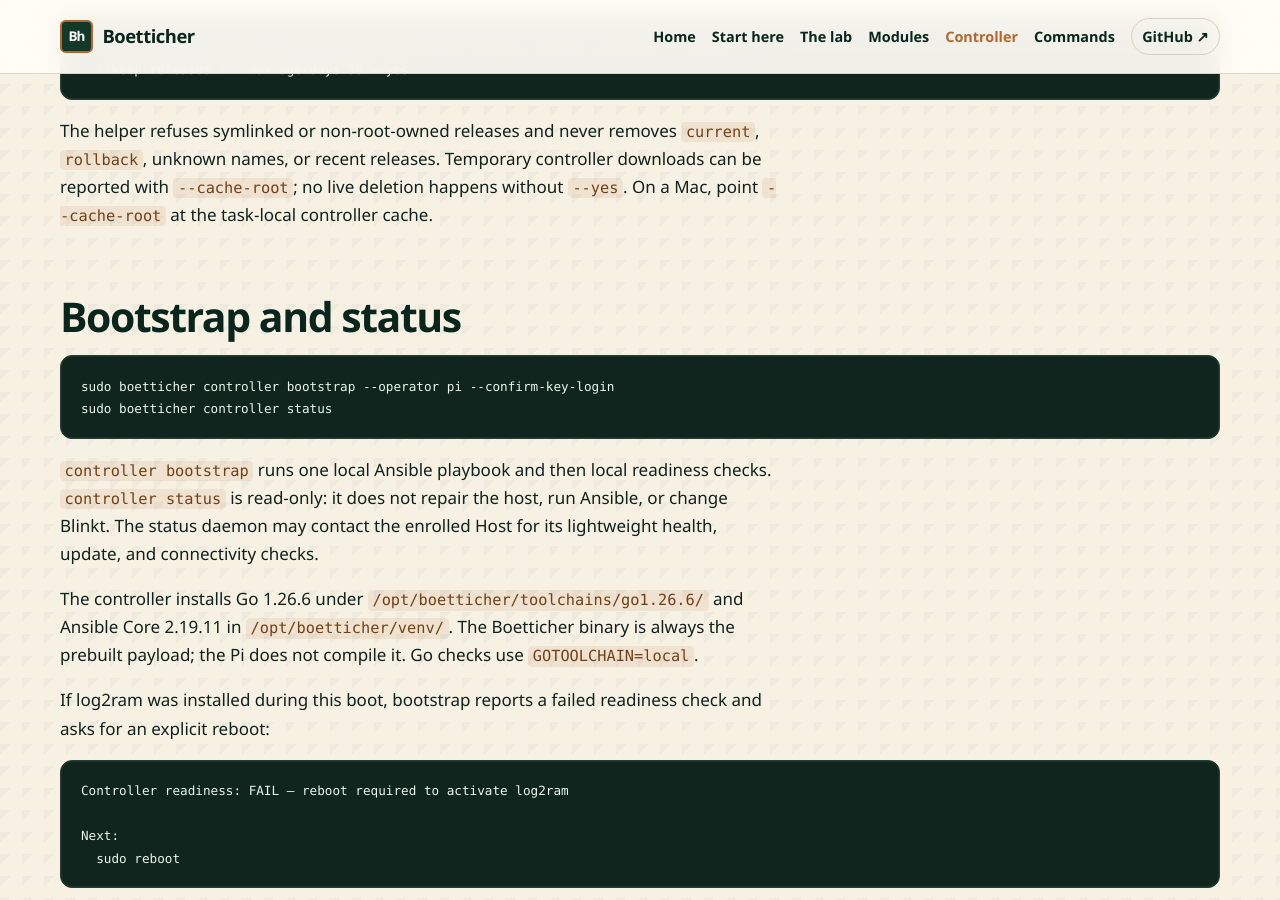
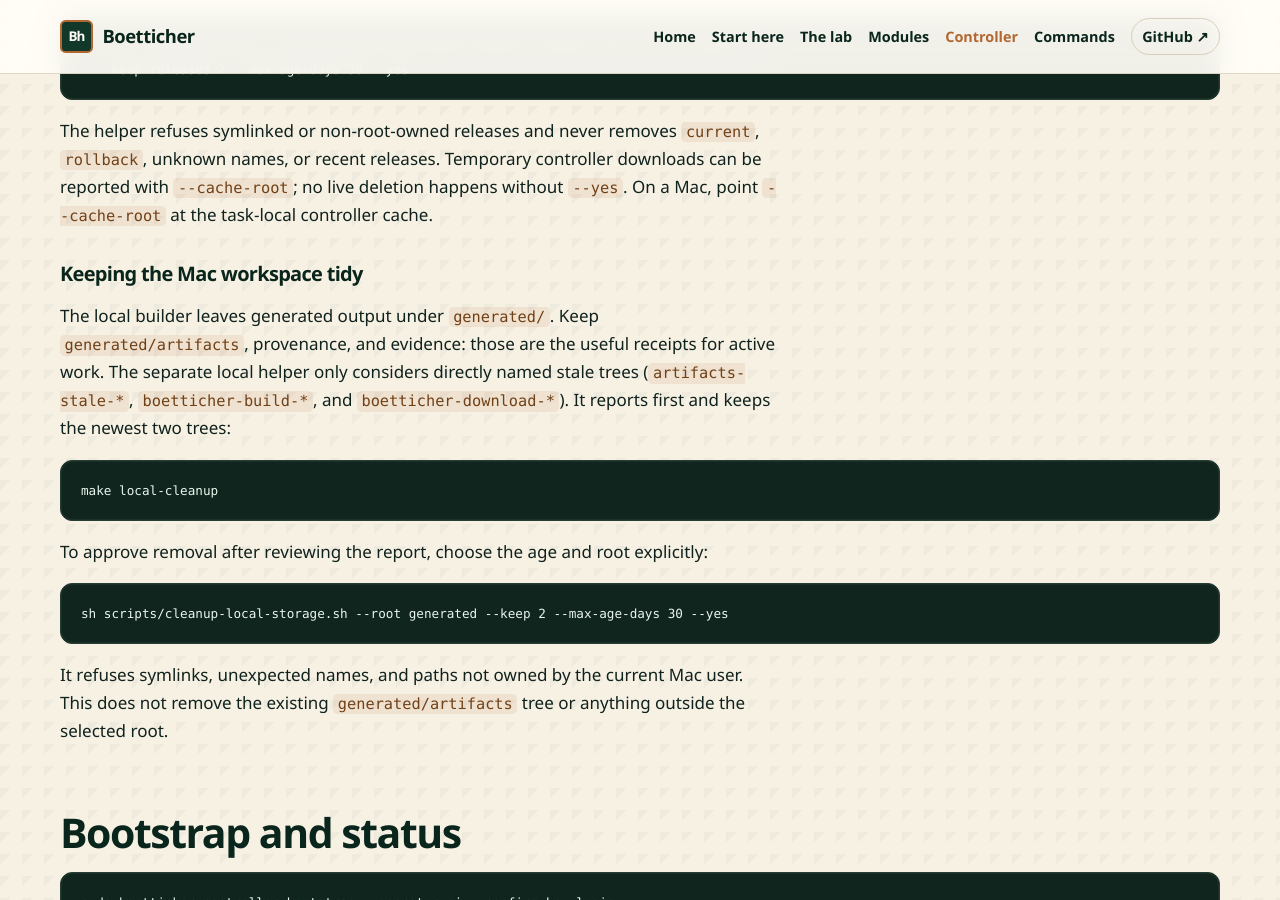
Before and after one commit to gofastercloud/boetticher, a Jekyll site: the page built from docs/controller.md, in a window 1280 px wide and 900 px high, scrolled down 2028 px. Built offline with Jekyll 4.4.1, drawn with Linux system fonts in a browser that asks for light colours.

Commit message:
Add bounded local workspace cleanup

````diff
--- a/docs/controller.md
+++ b/docs/controller.md
@@ -86,6 +86,29 @@
 `current`, `rollback`, unknown names, or recent releases. Temporary controller
 downloads can be reported with `--cache-root`; no live deletion happens without
 `--yes`. On a Mac, point `--cache-root` at the task-local controller cache.
+
+### Keeping the Mac workspace tidy
+
+The local builder leaves generated output under `generated/`. Keep
+`generated/artifacts`, provenance, and evidence: those are the useful receipts
+for active work. The separate local helper only considers directly named stale
+trees (`artifacts-stale-*`, `boetticher-build-*`, and
+`boetticher-download-*`). It reports first and keeps the newest two trees:
+
+```sh
+make local-cleanup
+```
+
+To approve removal after reviewing the report, choose the age and root
+explicitly:
+
+```sh
+sh scripts/cleanup-local-storage.sh --root generated --keep 2 --max-age-days 30 --yes
+```
+
+It refuses symlinks, unexpected names, and paths not owned by the current Mac
+user. This does not remove the existing `generated/artifacts` tree or anything
+outside the selected root.
 
 ## Bootstrap and status
 
````
Also changed, not shown: 2 other files.
